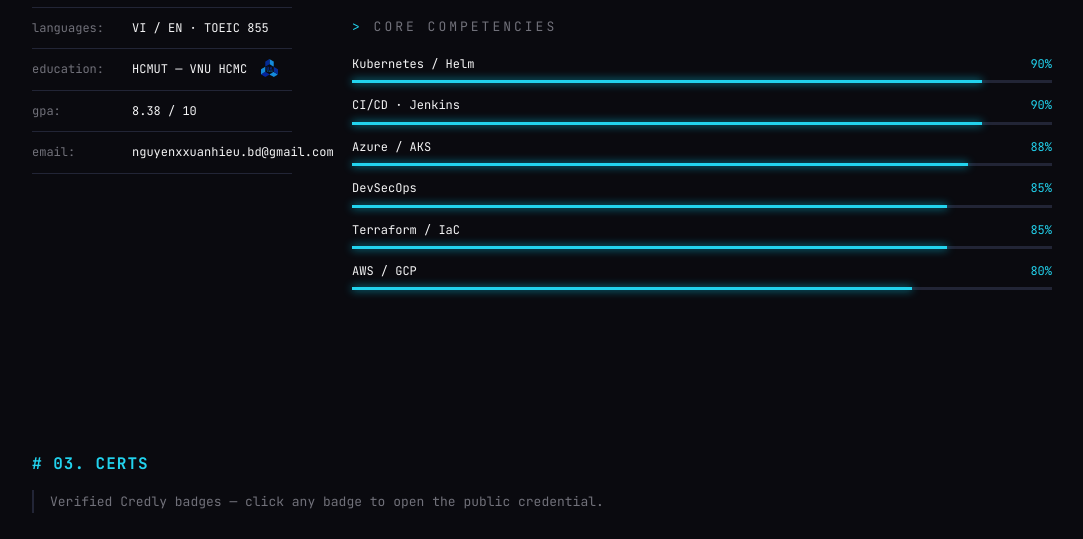
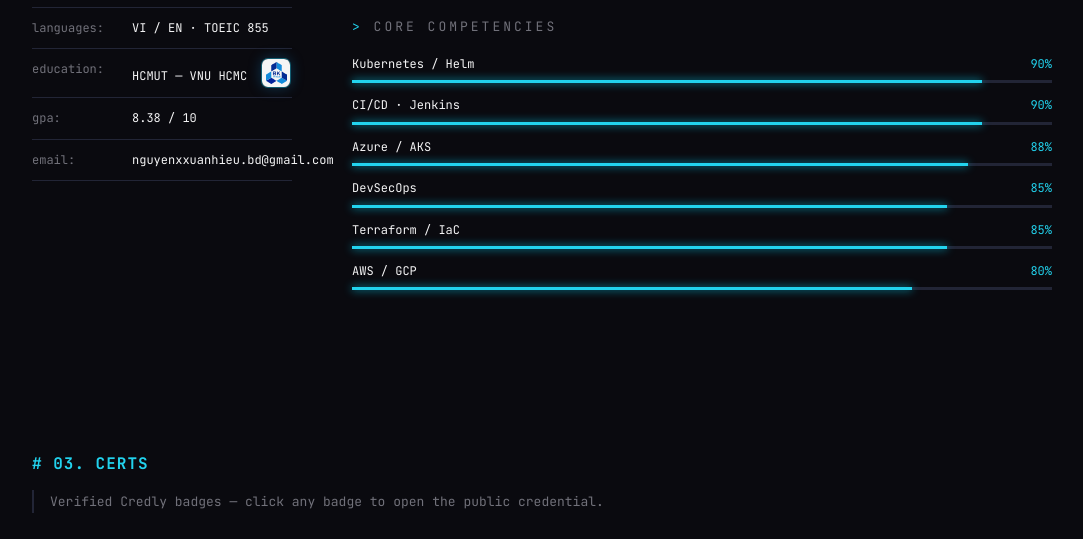
Before and after one commit to hieunguyen0202/hieu-profile, a website: page public/index.html in a window 1280 px wide. Shown: the part 1458-1997 px from the top of the page, without its empty margins (98-1181 px from the left). Drawn offline with Linux system fonts and the light colour scheme.

Commit message:
style(home): make HCMUT education icon larger and more visible

```diff
--- a/public/css/style.css
+++ b/public/css/style.css
@@ -668,12 +668,17 @@ section {
 
 .meta-val .edu-icon {
   display: inline-block;
-  width: 18px;
-  height: 18px;
-  margin-left: 6px;
-  vertical-align: -4px;
-  border-radius: 2px;
+  width: 28px;
+  height: 28px;
+  margin-left: 8px;
+  vertical-align: -7px;
+  border-radius: 6px;
   object-fit: contain;
+  background: rgba(255, 255, 255, 0.96);
+  padding: 3px;
+  box-shadow:
+    0 0 0 1px rgba(34, 211, 238, 0.35),
+    0 0 14px rgba(20, 139, 219, 0.35);
 }
 
 .about-content h2 {
--- a/public/index.html
+++ b/public/index.html
@@ -109,7 +109,7 @@
             <div class="meta-item"><span class="meta-key">name:</span><span class="meta-val">Nguyen Xuan Hieu</span></div>
             <div class="meta-item"><span class="meta-key">location:</span><span class="meta-val">HCMC, Vietnam</span></div>
             <div class="meta-item"><span class="meta-key">languages:</span><span class="meta-val">VI / EN · TOEIC 855</span></div>
-            <div class="meta-item"><span class="meta-key">education:</span><span class="meta-val">HCMUT — VNU HCMC <img class="edu-icon" src="badges/hcmut.svg" alt="HCMUT" width="18" height="18"></span></div>
+            <div class="meta-item"><span class="meta-key">education:</span><span class="meta-val">HCMUT — VNU HCMC <img class="edu-icon" src="badges/hcmut.svg" alt="HCMUT" width="28" height="28"></span></div>
             <div class="meta-item"><span class="meta-key">gpa:</span><span class="meta-val">8.38 / 10</span></div>
             <div class="meta-item"><span class="meta-key">email:</span><span class="meta-val">nguyenxxuanhieu.bd@gmail.com</span></div>
           </div>
```
